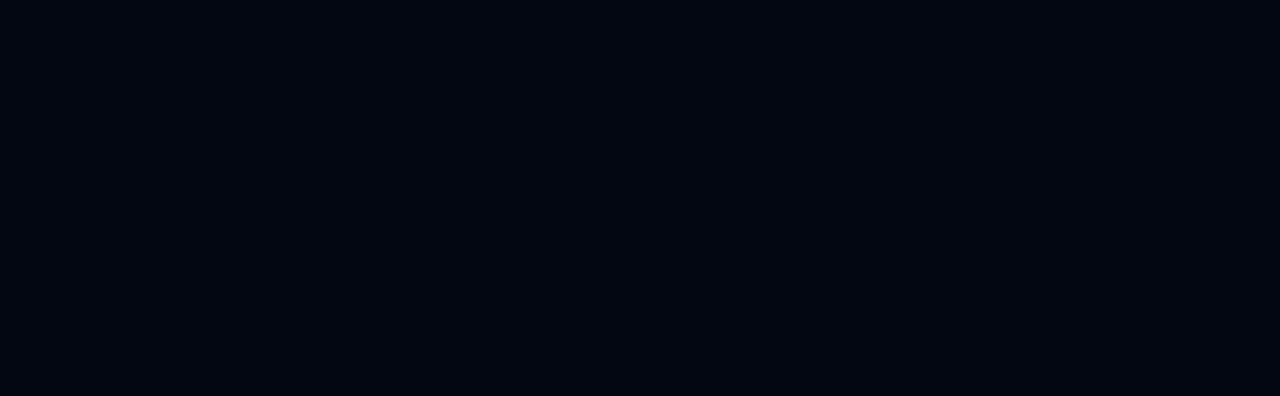
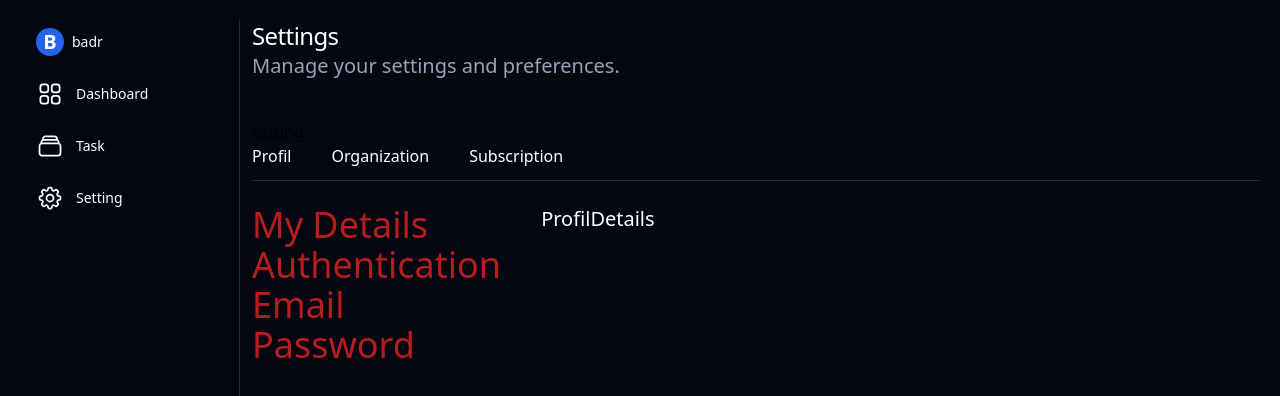
Before and after one commit to elghanbibadr/makerkit1, a React (Vite) app: page /dashboard/settings/profil/details in a window 1280 px wide. Before the commit this address had no page. Shown: the top 396 px of the page. Built offline with nearby package versions, Linux system fonts and the light colour scheme.

Commit message:
created the base routing layout for the setting profil page

```diff
--- a/src/App.jsx
+++ b/src/App.jsx
@@ -9,12 +9,14 @@
 import SignUp from "./pages/authPage/SignUp";
 import SignIn from "./pages/authPage/SignIn";
 import Task from "./pages/task/Task";
+import ProfilDetails from "./pages/settings/ProfilDetails";
 import Dashboard from "./pages/dashboard/Dashboard";
 import SettingProfil from "./pages/settings/SettingProfil";
 import OrganizationSetting from "./pages/settings/OrganizationSetting";
 
 import SettingLayout from "./pages/settings/SettingLayout";
 import SettingSubscription from "./pages/settings/SettingSubscription";
+import ProfilAuth from "./pages/settings/ProfilAuth";
 
 function App() {
   return (
@@ -25,7 +27,11 @@
           <Route path="/dashboard" element={<Dashboard />} />
           <Route path="dashboard/settings" element={<SettingLayout />}>
             <Route index element={<Navigate replace to="profil" />} />
-            <Route path="profil" element={<SettingProfil />} />
+            <Route path="profil" element={<SettingProfil />}>
+              <Route index element={<Navigate replace to="details" />} />
+              <Route path="details" element={<ProfilDetails />} />
+              <Route path="authentication" element={<ProfilAuth />} />
+            </Route>
             <Route path="organization" element={<OrganizationSetting />} />
             <Route path="subscription" element={<SettingSubscription />} />
           </Route>
--- /dev/null
+++ b/src/pages/settings/ProfilAuth.jsx
@@ -0,0 +1,7 @@
+import React from "react";
+
+const ProfilAuth = () => {
+  return <div className="text-white text-3xl">ProfilAuth</div>;
+};
+
+export default ProfilAuth;
--- /dev/null
+++ b/src/pages/settings/ProfilDetails.jsx
@@ -0,0 +1,7 @@
+import React from "react";
+
+const ProfilDetails = () => {
+  return <div className="text-white text-xl">ProfilDetails</div>;
+};
+
+export default ProfilDetails;
--- a/src/pages/settings/SettingProfil.jsx
+++ b/src/pages/settings/SettingProfil.jsx
@@ -1,11 +1,23 @@
 import React from "react";
-
+import { Outlet, Link } from "react-router-dom";
 const SettingProfil = () => {
   return (
-    <div className="text-red-700 text-4xl bg-white">
-      <p>
-        Lorem ipsum dolor sit amet consectetur adipisicing elit. Tempore, quam.
-      </p>
+    <div className="text-red-700 text-4xl flex gap-x-10 ">
+      <ul>
+        <li>
+          <Link to="details">My Details</Link>
+        </li>
+        <li>
+          <Link to="authentication">Authentication</Link>
+        </li>
+        <li>
+          <Link to="email">Email</Link>
+        </li>
+        <li>
+          <Link to="password">Password</Link>
+        </li>
+      </ul>
+      <Outlet />
     </div>
   );
 };
```
